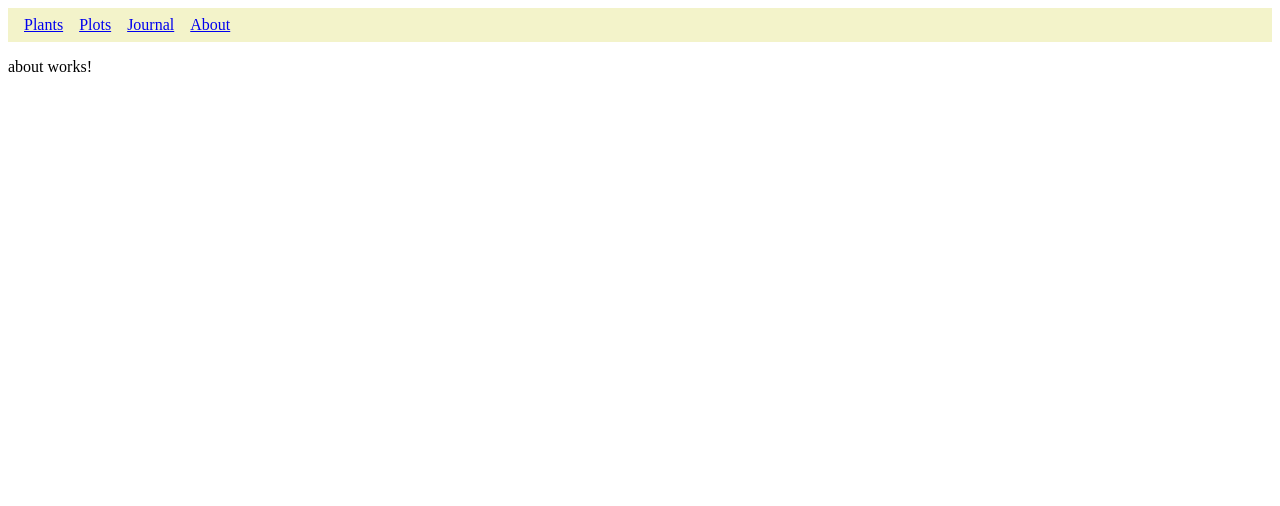
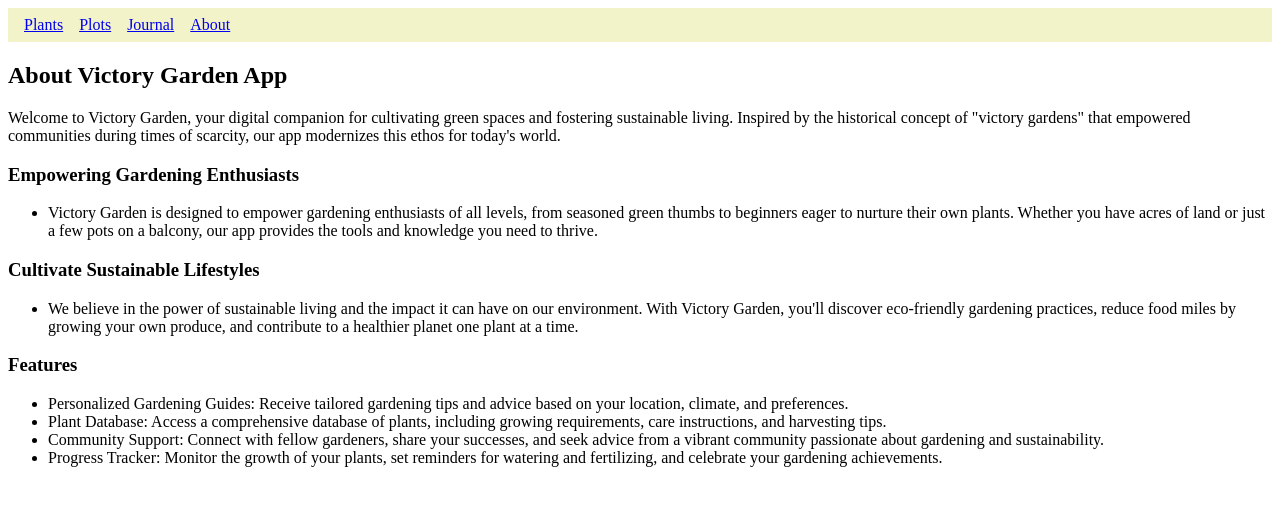
Before and after one commit to DevLuxx/FinalProject-Frontend, an Angular app: page /about in a window 1280 px wide. Shown: the top 506 px of the page. Built offline with nearby package versions, Linux system fonts and the light colour scheme.

Commit message:
Late commit after crash

```diff
--- a/src/app/about/about.component.html
+++ b/src/app/about/about.component.html
@@ -1 +1,22 @@
-<p>about works!</p>
+<div class="about-section">
+  <h2>About Victory Garden App</h2>
+  <p>Welcome to Victory Garden, your digital companion for cultivating green spaces and fostering sustainable living. Inspired by the historical concept of "victory gardens" that empowered communities during times of scarcity, our app modernizes this ethos for today's world.</p>
+
+  <h3>Empowering Gardening Enthusiasts</h3>
+  <ul>
+    <li>Victory Garden is designed to empower gardening enthusiasts of all levels, from seasoned green thumbs to beginners eager to nurture their own plants. Whether you have acres of land or just a few pots on a balcony, our app provides the tools and knowledge you need to thrive.</li>
+  </ul>
+
+  <h3>Cultivate Sustainable Lifestyles</h3>
+  <ul>
+    <li>We believe in the power of sustainable living and the impact it can have on our environment. With Victory Garden, you'll discover eco-friendly gardening practices, reduce food miles by growing your own produce, and contribute to a healthier planet one plant at a time.</li>
+  </ul>
+
+  <h3>Features</h3>
+  <ul>
+    <li>Personalized Gardening Guides: Receive tailored gardening tips and advice based on your location, climate, and preferences.</li>
+    <li>Plant Database: Access a comprehensive database of plants, including growing requirements, care instructions, and harvesting tips.</li>
+    <li>Community Support: Connect with fellow gardeners, share your successes, and seek advice from a vibrant community passionate about gardening and sustainability.</li>
+    <li>Progress Tracker: Monitor the growth of your plants, set reminders for watering and fertilizing, and celebrate your gardening achievements.</li>
+  </ul>
+</div>
```
